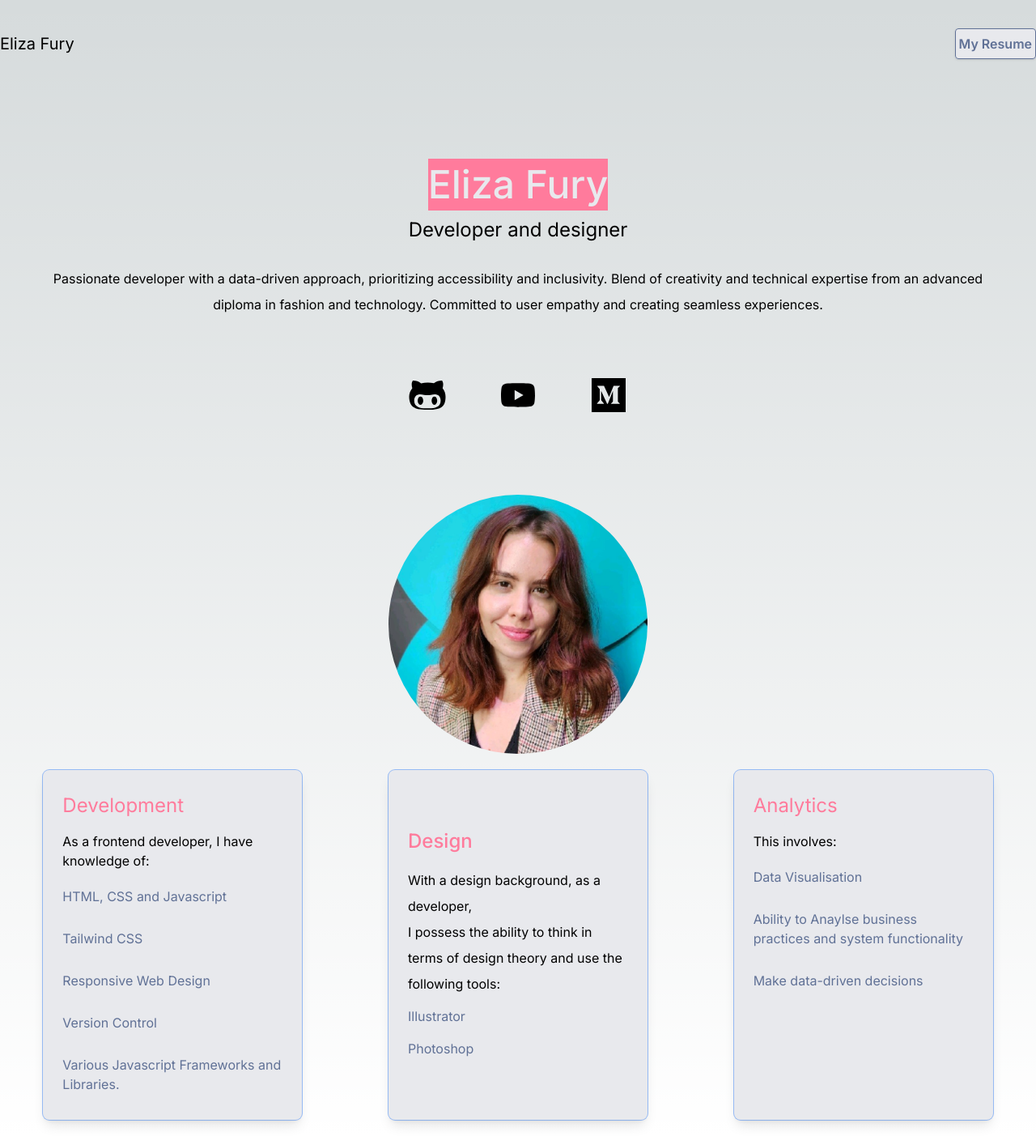
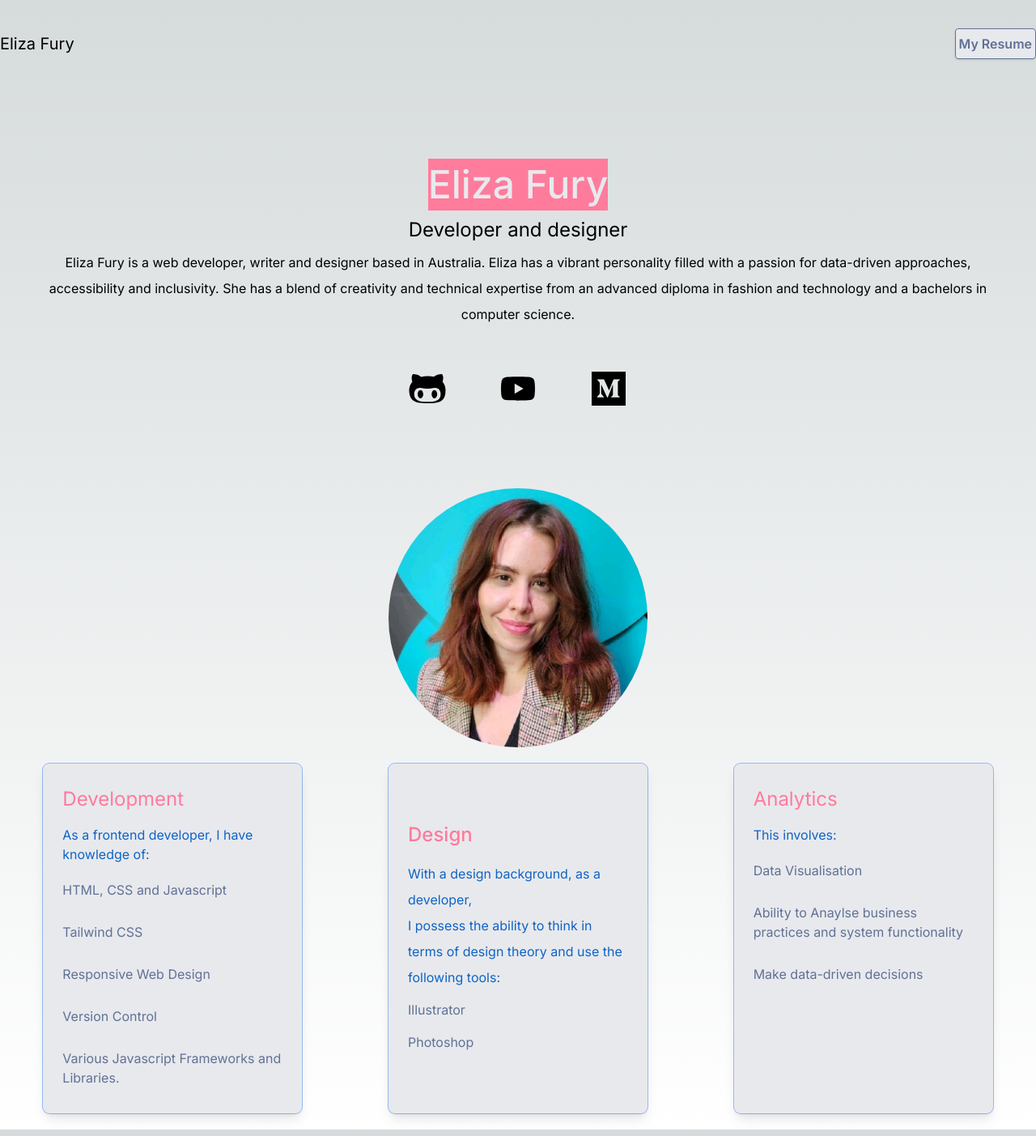
Before and after one commit to Efury1/myportfolio, a Next.js app: page / in a window 1280 px wide. Shown: the whole page at 81% size. Built offline with nearby package versions, Linux system fonts and the light colour scheme.

Commit message:
Add colours of text

```diff
--- a/package.json
+++ b/package.json
@@ -9,6 +9,9 @@
     "lint": "next lint"
   },
   "dependencies": {
+    "@emotion/react": "^11.11.1",
+    "@emotion/styled": "^11.11.0",
+    "@mui/material": "^5.14.8",
     "@types/node": "20.3.1",
     "@types/react": "18.2.14",
     "@types/react-dom": "18.2.6",
--- a/src/app/page.tsx
+++ b/src/app/page.tsx
@@ -19,10 +19,9 @@ export default function Home() {
             <p className="before:block before:absolute before:-inset-1 before:-skew-y-3 before:bg-pink-500 relative inline-block bg-pink">
             <h1 className="text-5xl py-2 text-white font-medium"> Eliza Fury</h1></p>
             <h3 className="text-2xl py-2">Developer and designer</h3>
-              <p className="text-md py-5 leading-8 text-white-800">
-              Passionate developer with a data-driven approach, prioritizing accessibility and inclusivity.
-              Blend of creativity and technical expertise from an advanced diploma in fashion and technology.
-              Committed to user empathy and creating seamless experiences.
+              <p className="text-md py-51 leading-8 text-white-800" > Eliza Fury is a web developer, writer and designer based in Australia.
+              Eliza has a vibrant personality filled with a passion for data-driven approaches, accessibility and inclusivity.
+              She has a blend of creativity and technical expertise from an advanced diploma in fashion and technology and a bachelors in computer science.
               </p>
           </div>
           <div className="text-5xl flex justify-center gap-16 py-3 text-black-400">
@@ -38,7 +37,7 @@ export default function Home() {
         <div className="columns-1 md:columns-1 grid grid-cols-1 sm:grid-cols-3">
           <div className="group block max-w-xs mx-auto rounded-lg p-6 bg-white ring-1 ring-slate-900/5 shadow-lg space-y-3 hover:bg-sky-500 hover:ring-sky-500 pd-5 my-5  ">
                 <h3 className="text-2xl py-1 text-pink">Development</h3>
-                <p className="text-black">As a frontend developer, I have knowledge of: </p>
+                <p className="text-denim">As a frontend developer, I have knowledge of: </p>
                   <h4 className="py-2 text-blue">HTML, CSS and  Javascript</h4>
                   <h4 className="py-2 text-blue">Tailwind CSS</h4>
                   <h4 className="py-2 text-blue">Responsive Web Design</h4>
@@ -49,7 +48,7 @@ export default function Home() {
             <div className="group block max-w-xs mx-auto rounded-lg p-6 bg-white ring-1 ring-slate-900/5 shadow-lg space-y-3 hover:bg-sky-500 hover:ring-sky-500 pd-5 my-5">
               <p className="text-md justify-center pt-8 pb-2 leading-8 text-white-800">
                   <h3 className="text-2xl font-medium py-4 text-pink">Design</h3>
-                  <p className="text-black">With a design background, as a developer, <br/>I possess the ability to think in terms of design theory and use the following tools:</p>
+                  <p className="text-denim">With a design background, as a developer, <br/>I possess the ability to think in terms of design theory and use the following tools:</p>
                   <p className="py-2 text-blue">Illustrator</p>
                   <p className=" text-blue">Photoshop</p>
               </p>
@@ -57,7 +56,7 @@ export default function Home() {
 
             <div className="group block max-w-xs mx-auto rounded-lg p-6 bg-white ring-1 ring-slate-900/5 shadow-lg space-y-3 hover:bg-sky-500 hover:ring-sky-500 pd-5 my-5">
                 <h3 className="text-2xl py-1 text-pink">Analytics</h3>
-                <p className="text-black">This involves: </p>
+                <p className="text-denim">This involves: </p>
                   <h4 className="py-2 text-blue">Data Visualisation</h4>
                   <h4 className="py-2 text-blue">Ability to Anaylse business practices and system functionality</h4>
                   <h4 className="py-2 text-blue">Make data-driven decisions</h4>
--- a/tailwind.config.js
+++ b/tailwind.config.js
@@ -16,6 +16,11 @@ module.exports = {
       'blue': '#607196',
       'purple': '#BABFD1',
       'white': '#E8E9ED',
+      'sky-blue': '#52DCFCff',
+      'lavender-pink': '#FDADE2ff',
+      'denim':'#0E64C6ff',
+      'pink-lavender': '#DBAFD3ff',
+      'true-blue': '#4C6E9Bff',
     },
     extend: {},
   },
```
Also changed, not shown: 1 other file (tests, documents, lock files or other folders).
